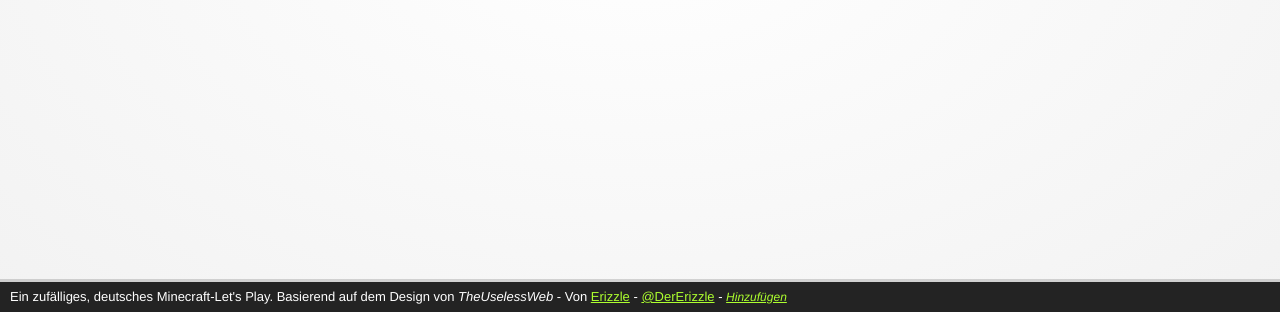
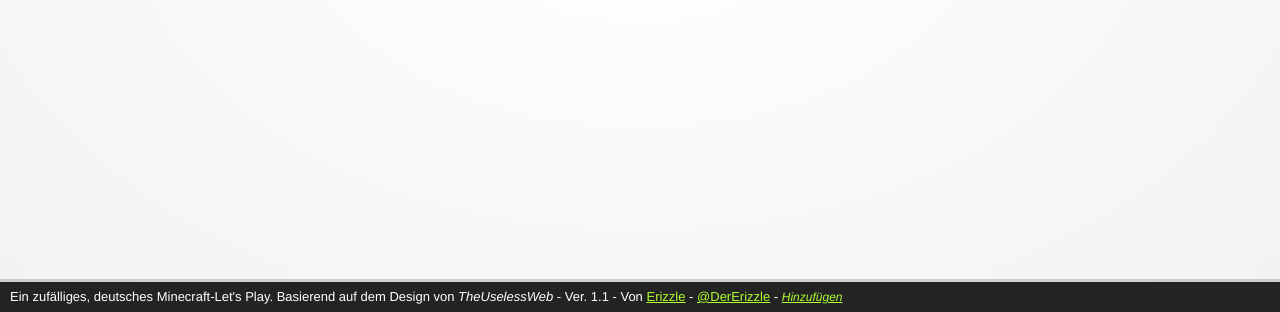
Before and after one commit to DerErizzle/minecraft, a plain HTML site: page index.html in a window 1280 px wide. Shown: the part 488-800 px from the top of the page. Drawn offline with Linux system fonts and the light colour scheme.

Commit message:
Update index.html

```diff
--- a/index.html
+++ b/index.html
@@ -36,7 +36,7 @@
  		<div class='sharing'>
 
  			<!-- Persönliches -->
- 			<span class='text'>Ein zufälliges, deutsches Minecraft-Let's Play. Basierend auf dem Design von <i> TheUselessWeb </i>  - Von <a href='https://twitch.tv/Erizzle'>Erizzle</a> - <a href='https://twitter.com/dererizzle'>@DerErizzle</a> - <a class='small' href='mailto:eric.boingo@gmail.com?subject=Ein%20weiteres'><i>Hinzufügen</i></a></span>
+ 			<span class='text'>Ein zufälliges, deutsches Minecraft-Let's Play. Basierend auf dem Design von <i> TheUselessWeb </i>  - Ver. 1.1 - Von <a href='https://twitch.tv/Erizzle'>Erizzle</a> - <a href='https://twitter.com/dererizzle'>@DerErizzle</a> - <a class='small' href='mailto:eric.boingo@gmail.com?subject=Ein%20weiteres'><i>Hinzufügen</i></a></span>
  			<span class='buttons'>
 				<!-- MISC -->
 				<script type="text/javascript">
```
